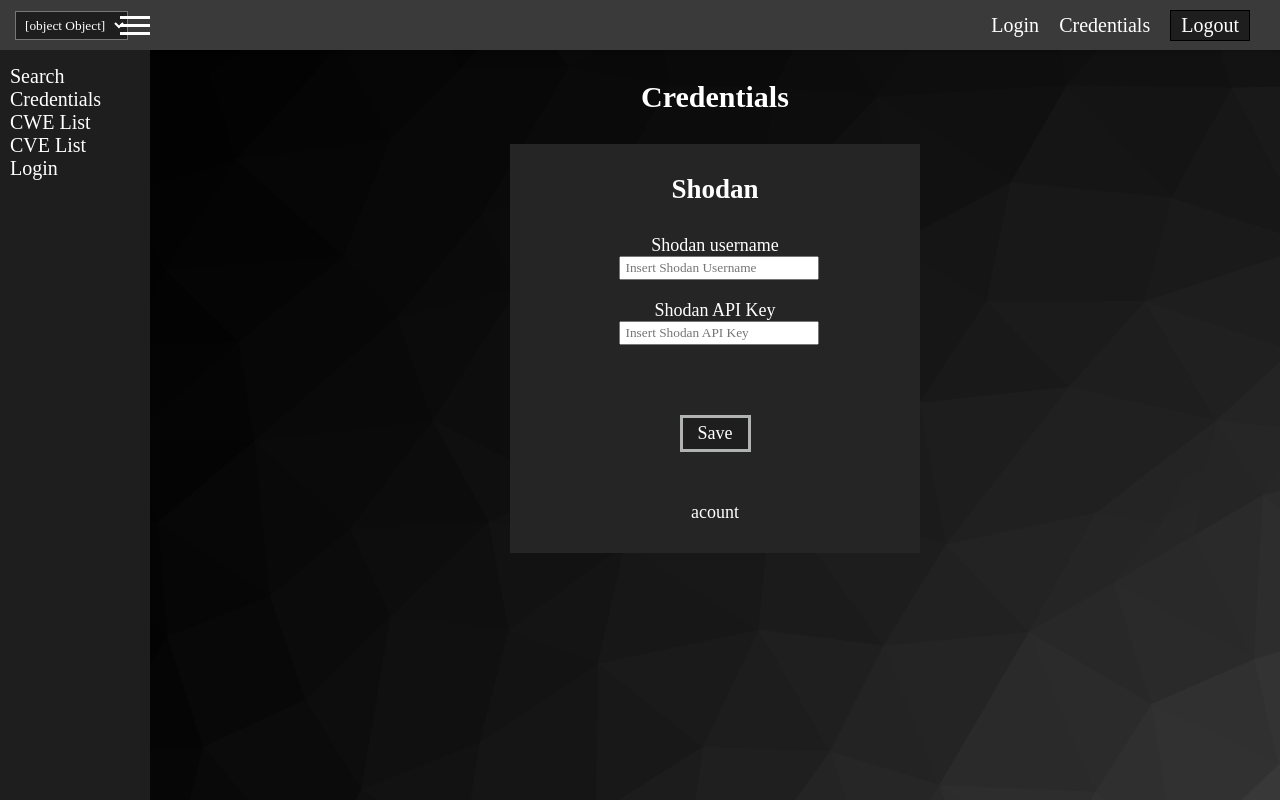
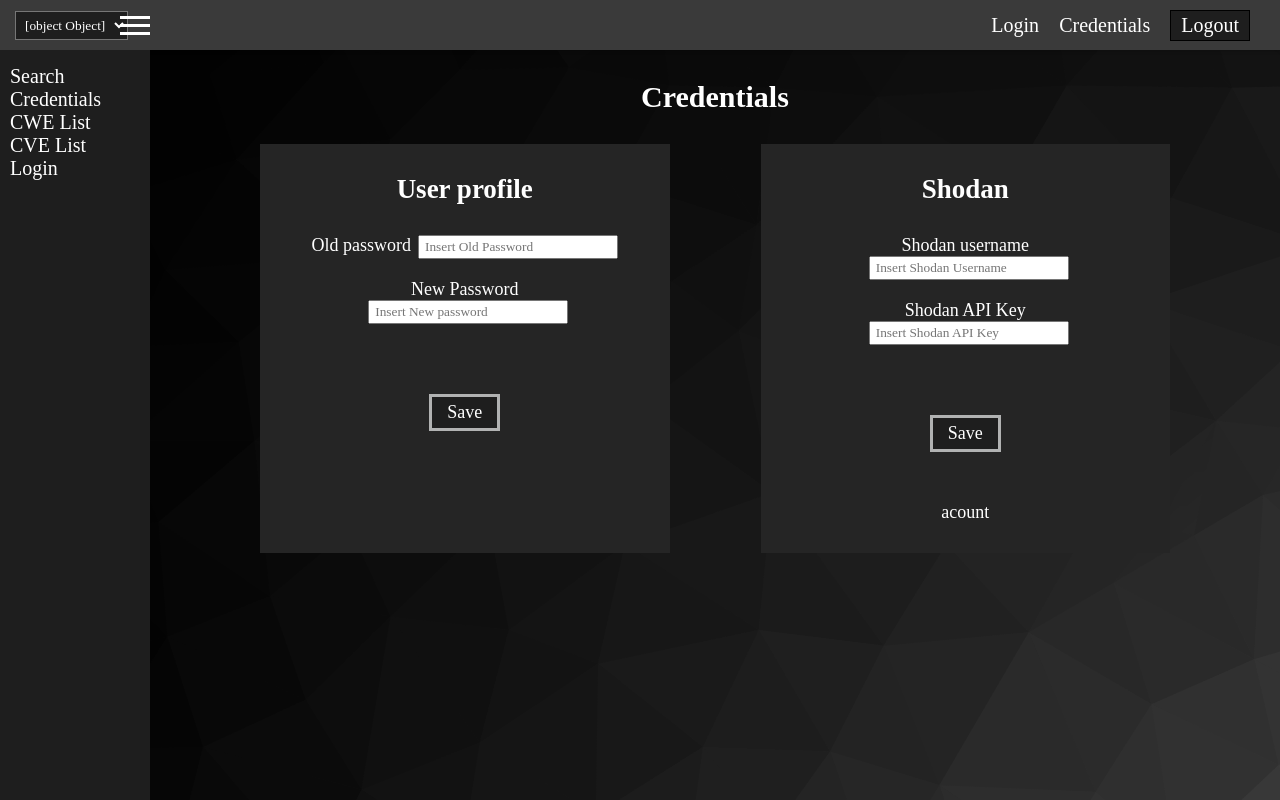
Before and after one commit to KTZgraph/sarenka-osint, a Next.js app: page /credentials in a window 1280 px wide. Built offline with nearby package versions, Linux system fonts and the light colour scheme.

Commit message:
user Profile

```diff
--- a/components/credentials/credentials-form.js
+++ b/components/credentials/credentials-form.js
@@ -12,24 +12,24 @@
       <form className={classes.form}>
         <div className={classes.credentials}>
           <div className={classes.credential}>
-            <label htmlFor="username">{props.username}</label>
+            <label htmlFor="input1">{props.input1}</label>
             <input
-              type="text"
-              id="username"
-              placeholder={props.usernamePlaceholder}
+              type={props.input1Type}
+              id="input1"
+              placeholder={props.input1Placeholder}
               required={true}
               value={enteredUsername}
               onChange={(event) => setEnteredUsername(event.target.value)}
             />
           </div>
           <div className={classes.credential}>
-            <label htmlFor="api-key">{props.apiKey}</label>
+            <label htmlFor="input2">{props.input2}</label>
             <input
-              type="text"
-              id="api-key"
+              type={props.input2Type}
+              id="input2"
               required={true}
               value={enteredApiKey}
-              placeholder={props.apiKeyPlaceholder}
+              placeholder={props.input2Placeholder}
               onChange={(event) => setEnteredApiKey(event.target.value)}
             />
           </div>
@@ -37,9 +37,11 @@
 
         <div className={classes.actions}>
           <button className={classes.action}>Save</button>
-          <Link href={props.sourceUrl}>
+          {/* jak jest sourceUrl to pokaz link */}
+          {props.sourceUrl && <Link href={props.sourceUrl}>
             <a className={classes.source}>acount</a>
-          </Link>
+          </Link>}
+
         </div>
       </form>
     </section>
--- a/components/credentials/credentials.js
+++ b/components/credentials/credentials.js
@@ -1,4 +1,3 @@
-import { Fragment } from "react";
 import CredentialsForm from "./credentials-form";
 import classes from "./credentials.module.css";
 
@@ -8,23 +7,25 @@
       <h2>Credentials</h2>
       <div className={classes.credentialItems}>
         <CredentialsForm
+          title={"User profile"}
+          input1={"Old password"}
+          input1Type={"password"}
+          input1Placeholder={"Insert Old Password"}
+          input2={"New Password"}
+          input2Type={"password"}
+          input2Placeholder={"Insert New password"}
+          sourceUrl={null}
+        />
+        <CredentialsForm
           title={"Shodan"}
-          username={"Shodan username"}
-          usernamePlaceholder={"Insert Shodan Username"}
-          apiKey={"Shodan API Key"}
-          apiKeyPlaceholder={"Insert Shodan API Key"}
+          input1={"Shodan username"}
+          input1Type={"text"}
+          input1Placeholder={"Insert Shodan Username"}
+          input2={"Shodan API Key"}
+          input2Type={"text"}
+          input2Placeholder={"Insert Shodan API Key"}
           sourceUrl={"https://account.shodan.io/"}
-
         />
-
-        {/* <CredentialsForm
-                  title={"Censys"}
-                  username={"Censys API ID"}
-                  usernamePlaceholder={"Insert Censys API ID"}
-                  apiKey={"Censys Secret"}
-                  apiKeyPlaceholder={"Insert Censys Secret"}
-                  sourceUrl={"https://search.censys.io/account/api"}
-                  /> */}
       </div>
     </div>
   );
--- a/components/credentials/credentials.module.css
+++ b/components/credentials/credentials.module.css
@@ -14,7 +14,7 @@
     flex-wrap: wrap;
     width: 100%;
     height: 35rem;
-    /* justify-content: space-between; */
-    justify-content: center;
+    justify-content: space-between;
+    /* justify-content: center; */
     text-align: center;
 }
```
